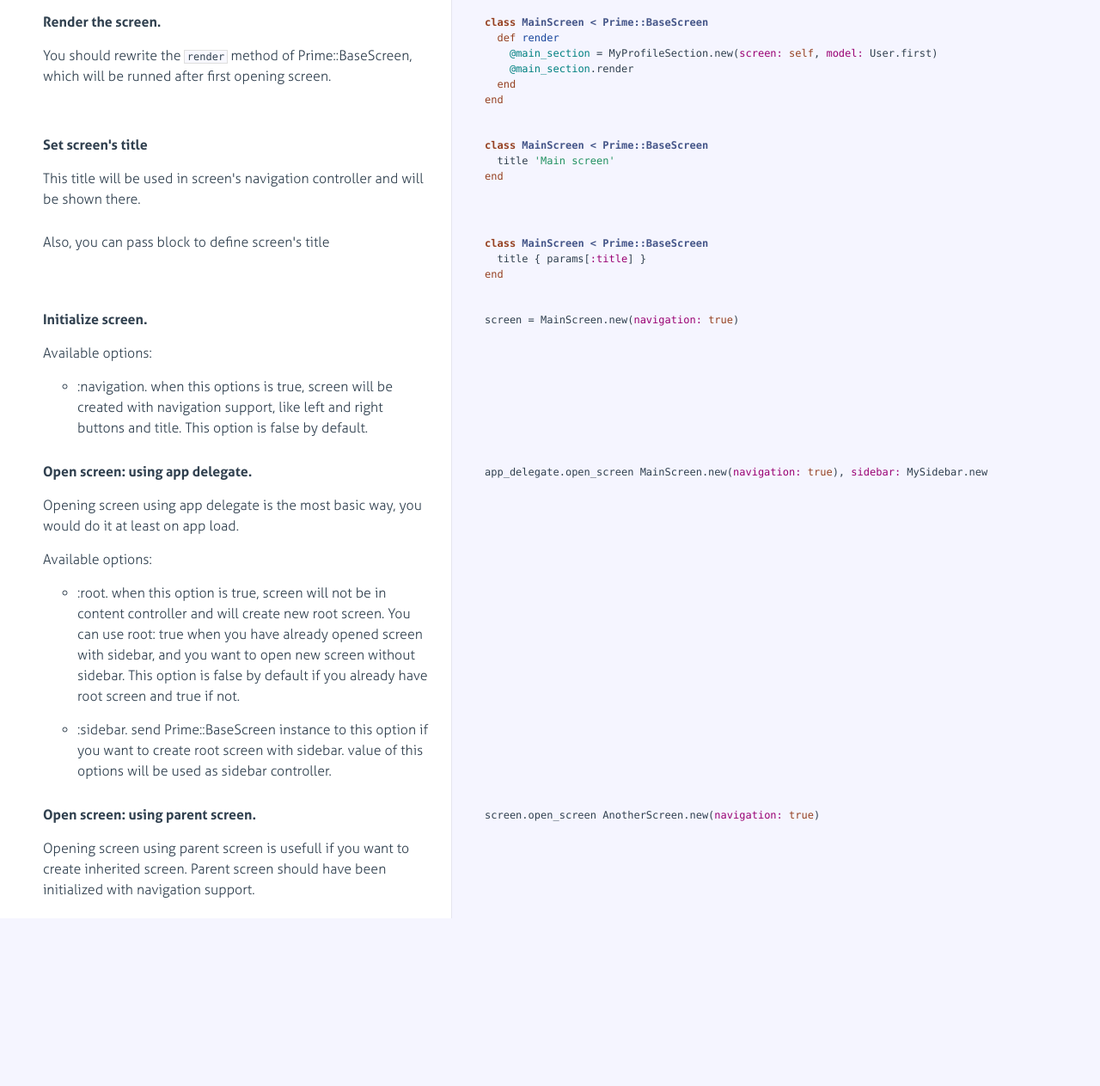
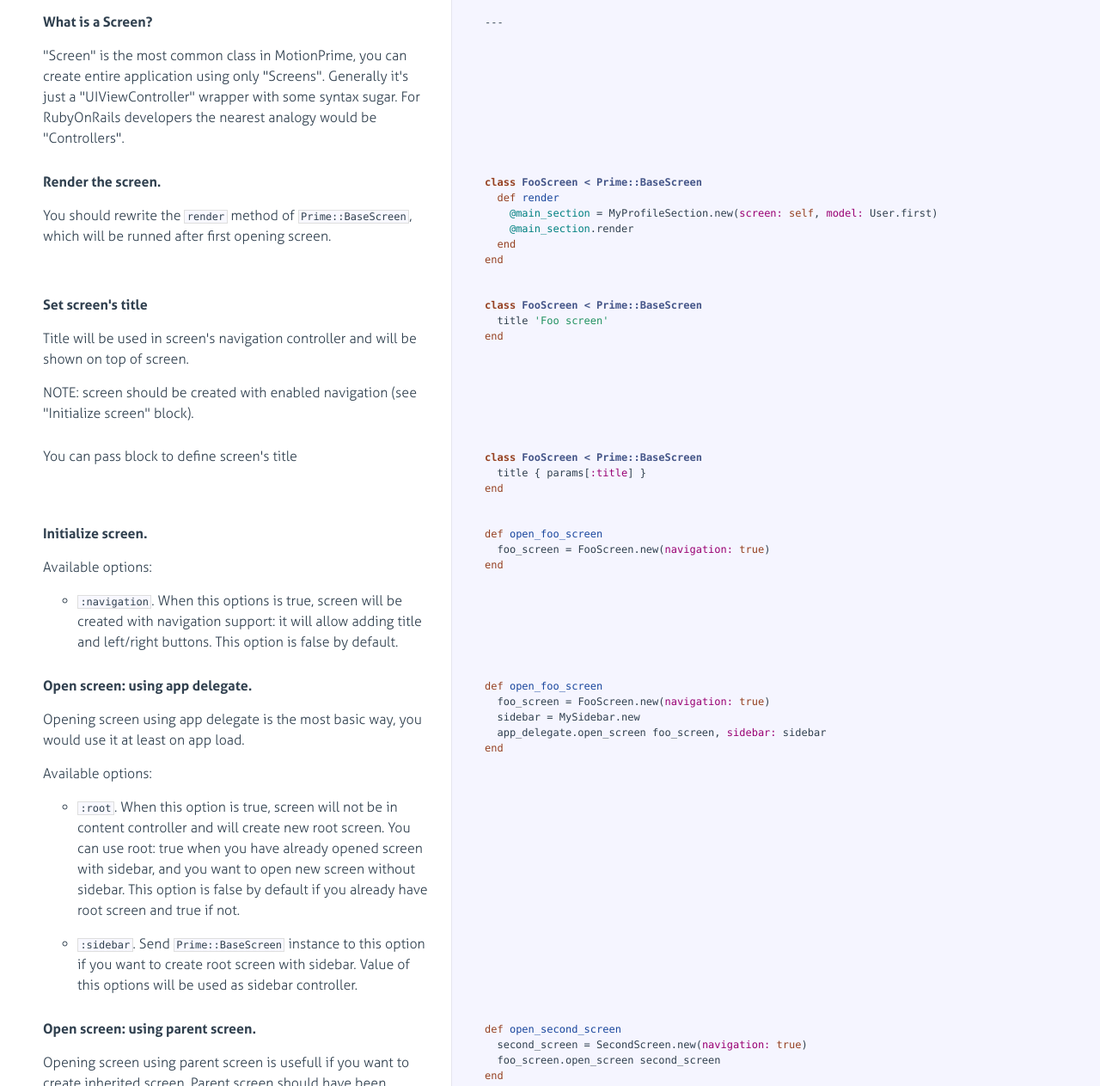
Before and after one commit to droidlabs/motion-prime, a plain HTML site: page doc/docs/screens.html in a window 1280 px wide. Shown: the part 95-1358 px from the top of the page at 86% size. Before the commit the page ends 1163 px from the top, so only its background shows below. Drawn offline with Linux system fonts and the light colour scheme.

Commit message:
more docs

```diff
--- a/doc/docs/screens.html
+++ b/doc/docs/screens.html
@@ -48,17 +48,14 @@
               <div class="pilwrap ">
                 <a class="pilcrow" href="#section-1">&#182;</a>
               </div>
-              <p><strong> Render the screen. </strong></p>
-<p>You should rewrite the <code>render</code> method of Prime::BaseScreen, which will be runned after first opening screen.</p>
+              <p><strong> What is a Screen? </strong></p>
+<p>&quot;Screen&quot; is the most common class in MotionPrime, you can create entire application using only &quot;Screens&quot;.
+Generally it&#39;s just a &quot;UIViewController&quot; wrapper with some syntax sugar.
+For RubyOnRails developers the nearest analogy would be &quot;Controllers&quot;.</p>
 
             </div>
 
-            <div class="content"><div class='highlight'><pre><span class="class"><span class="keyword">class</span> <span class="title">MainScreen</span> <span class="inheritance">&lt; <span class="parent">Prime::BaseScreen</span></span></span>
-  <span class="function"><span class="keyword">def</span> <span class="title">render</span></span>
-    <span class="variable">@main_section</span> = <span class="constant">MyProfileSection</span>.new(<span class="symbol">screen:</span> <span class="keyword">self</span>, <span class="symbol">model:</span> <span class="constant">User</span>.first)
-    <span class="variable">@main_section</span>.render
-  <span class="keyword">end</span>
-<span class="keyword">end</span></pre></div></div>
+            <div class="content"><div class='highlight'><pre>---</pre></div></div>
 
         </li>
 
@@ -69,13 +66,16 @@
               <div class="pilwrap ">
                 <a class="pilcrow" href="#section-2">&#182;</a>
               </div>
-              <p><strong> Set screen&#39;s title </strong></p>
-<p>This title will be used in screen&#39;s navigation controller and will be shown there.</p>
+              <p><strong> Render the screen. </strong></p>
+<p>You should rewrite the <code>render</code> method of <code>Prime::BaseScreen</code>, which will be runned after first opening screen.</p>
 
             </div>
 
-            <div class="content"><div class='highlight'><pre><span class="class"><span class="keyword">class</span> <span class="title">MainScreen</span> <span class="inheritance">&lt; <span class="parent">Prime::BaseScreen</span></span></span>
-  title <span class="string">'Main screen'</span>
+            <div class="content"><div class='highlight'><pre><span class="class"><span class="keyword">class</span> <span class="title">FooScreen</span> <span class="inheritance">&lt; <span class="parent">Prime::BaseScreen</span></span></span>
+  <span class="function"><span class="keyword">def</span> <span class="title">render</span></span>
+    <span class="variable">@main_section</span> = <span class="constant">MyProfileSection</span>.new(<span class="symbol">screen:</span> <span class="keyword">self</span>, <span class="symbol">model:</span> <span class="constant">User</span>.first)
+    <span class="variable">@main_section</span>.render
+  <span class="keyword">end</span>
 <span class="keyword">end</span></pre></div></div>
 
         </li>
@@ -87,12 +87,14 @@
               <div class="pilwrap ">
                 <a class="pilcrow" href="#section-3">&#182;</a>
               </div>
-              <p>Also, you can pass block to define screen&#39;s title</p>
+              <p><strong> Set screen&#39;s title </strong></p>
+<p>Title will be used in screen&#39;s navigation controller and will be shown on top of screen.</p>
+<p>NOTE: screen should be created with enabled navigation (see &quot;Initialize screen&quot; block).</p>
 
             </div>
 
-            <div class="content"><div class='highlight'><pre><span class="class"><span class="keyword">class</span> <span class="title">MainScreen</span> <span class="inheritance">&lt; <span class="parent">Prime::BaseScreen</span></span></span>
-  title { params[<span class="symbol">:title</span>] }
+            <div class="content"><div class='highlight'><pre><span class="class"><span class="keyword">class</span> <span class="title">FooScreen</span> <span class="inheritance">&lt; <span class="parent">Prime::BaseScreen</span></span></span>
+  title <span class="string">'Foo screen'</span>
 <span class="keyword">end</span></pre></div></div>
 
         </li>
@@ -104,16 +106,13 @@
               <div class="pilwrap ">
                 <a class="pilcrow" href="#section-4">&#182;</a>
               </div>
-              <p><strong> Initialize screen. </strong></p>
-<p>Available options:</p>
-<ul>
-<li>:navigation. when this options is true, screen will be created with navigation support, like left and right buttons and title.
-This option is false by default.</li>
-</ul>
+              <p>You can pass block to define screen&#39;s title</p>
 
             </div>
 
-            <div class="content"><div class='highlight'><pre>screen = <span class="constant">MainScreen</span>.new(<span class="symbol">navigation:</span> <span class="keyword">true</span>)</pre></div></div>
+            <div class="content"><div class='highlight'><pre><span class="class"><span class="keyword">class</span> <span class="title">FooScreen</span> <span class="inheritance">&lt; <span class="parent">Prime::BaseScreen</span></span></span>
+  title { params[<span class="symbol">:title</span>] }
+<span class="keyword">end</span></pre></div></div>
 
         </li>
 
@@ -124,22 +123,18 @@ This option is false by default.</li>
               <div class="pilwrap ">
                 <a class="pilcrow" href="#section-5">&#182;</a>
               </div>
-              <p><strong> Open screen: using app delegate. </strong></p>
-<p>Opening screen using app delegate is the most basic way, you would do it at least on app load.</p>
+              <p><strong> Initialize screen. </strong></p>
 <p>Available options:</p>
 <ul>
-<li><p>:root. when this option is true, screen will not be in content controller and will create new root screen.
-You can use root: true when you have already opened screen with sidebar, and you want to open new screen without sidebar.
-This option is false by default if you already have root screen and true if not.</p>
-</li>
-<li><p>:sidebar. send Prime::BaseScreen instance to this option if you want to create root screen with sidebar.
-value of this options will be used as sidebar controller.</p>
-</li>
+<li><code>:navigation</code>. When this options is true, screen will be created with navigation support: it will allow adding title and left/right buttons.
+This option is false by default.</li>
 </ul>
 
             </div>
 
-            <div class="content"><div class='highlight'><pre>app_delegate.open_screen <span class="constant">MainScreen</span>.new(<span class="symbol">navigation:</span> <span class="keyword">true</span>), <span class="symbol">sidebar:</span> <span class="constant">MySidebar</span>.new</pre></div></div>
+            <div class="content"><div class='highlight'><pre><span class="function"><span class="keyword">def</span> <span class="title">open_foo_screen</span></span>
+  foo_screen = <span class="constant">FooScreen</span>.new(<span class="symbol">navigation:</span> <span class="keyword">true</span>)
+<span class="keyword">end</span></pre></div></div>
 
         </li>
 
@@ -150,13 +145,46 @@ value of this options will be used as sidebar controller.</p>
               <div class="pilwrap ">
                 <a class="pilcrow" href="#section-6">&#182;</a>
               </div>
+              <p><strong> Open screen: using app delegate. </strong></p>
+<p>Opening screen using app delegate is the most basic way, you would use it at least on app load.</p>
+<p>Available options:</p>
+<ul>
+<li><p><code>:root</code>. When this option is true, screen will not be in content controller and will create new root screen.
+You can use root: true when you have already opened screen with sidebar, and you want to open new screen without sidebar.
+This option is false by default if you already have root screen and true if not.</p>
+</li>
+<li><p><code>:sidebar</code>. Send <code>Prime::BaseScreen</code> instance to this option if you want to create root screen with sidebar.
+Value of this options will be used as sidebar controller.</p>
+</li>
+</ul>
+
+            </div>
+
+            <div class="content"><div class='highlight'><pre><span class="function"><span class="keyword">def</span> <span class="title">open_foo_screen</span></span>
+  foo_screen = <span class="constant">FooScreen</span>.new(<span class="symbol">navigation:</span> <span class="keyword">true</span>)
+  sidebar = <span class="constant">MySidebar</span>.new
+  app_delegate.open_screen foo_screen, <span class="symbol">sidebar:</span> sidebar
+<span class="keyword">end</span></pre></div></div>
+
+        </li>
+
+
+        <li id="section-7">
+            <div class="annotation">
+
+              <div class="pilwrap ">
+                <a class="pilcrow" href="#section-7">&#182;</a>
+              </div>
               <p><strong> Open screen: using parent screen. </strong></p>
 <p>Opening screen using parent screen is usefull if you want to create inherited screen.
 Parent screen should have been initialized with navigation support.</p>
 
             </div>
 
-            <div class="content"><div class='highlight'><pre>screen.open_screen <span class="constant">AnotherScreen</span>.new(<span class="symbol">navigation:</span> <span class="keyword">true</span>)</pre></div></div>
+            <div class="content"><div class='highlight'><pre><span class="function"><span class="keyword">def</span> <span class="title">open_second_screen</span></span>
+  second_screen = <span class="constant">SecondScreen</span>.new(<span class="symbol">navigation:</span> <span class="keyword">true</span>)
+  foo_screen.open_screen second_screen
+<span class="keyword">end</span></pre></div></div>
 
         </li>
 
```
Also changed, not shown: doc/docs/getting_started.html (+6 -5 lines), 2 other files.
